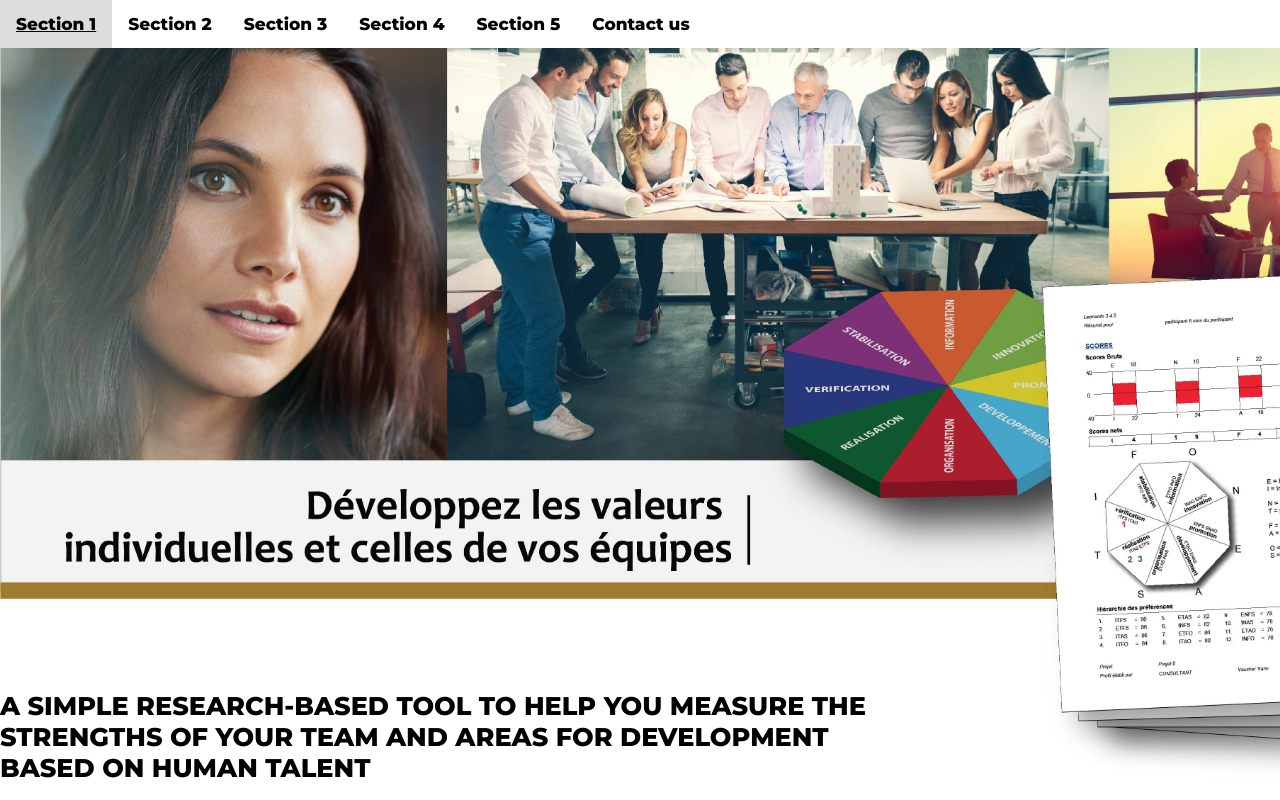
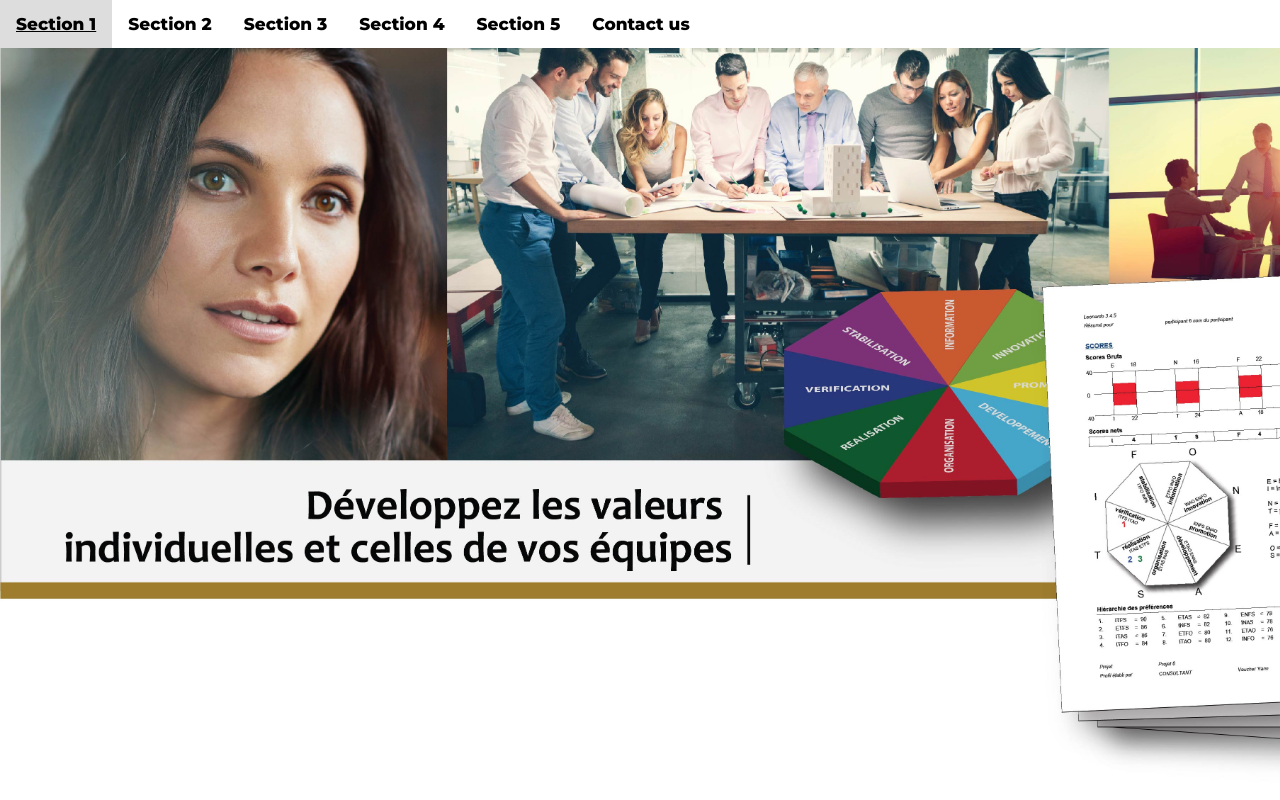
Before and after one commit to R-Hichem/Leonardo, a plain HTML site: page index.html in a window 1280 px wide. Drawn offline with nearby package versions, Linux system fonts and the light colour scheme.

Commit message:
removed section 1 text

```diff
--- a/index.html
+++ b/index.html
@@ -57,10 +57,10 @@
             YOUR TEAM AND AREAS FOR DEVELOPMENT BASED ON HUMAN TALENT
           </h1>
         </div> -->
-        <h1 style="width: 70%; font-size: 2vw">
+        <!-- <h1 style="width: 70%; font-size: 2vw">
           A SIMPLE RESEARCH-BASED TOOL TO HELP YOU MEASURE THE STRENGTHS OF YOUR
           TEAM AND AREAS FOR DEVELOPMENT BASED ON HUMAN TALENT
-        </h1>
+        </h1> -->
       </div>
       <div class="section section_2">
         <div class="vertical_half">
```
